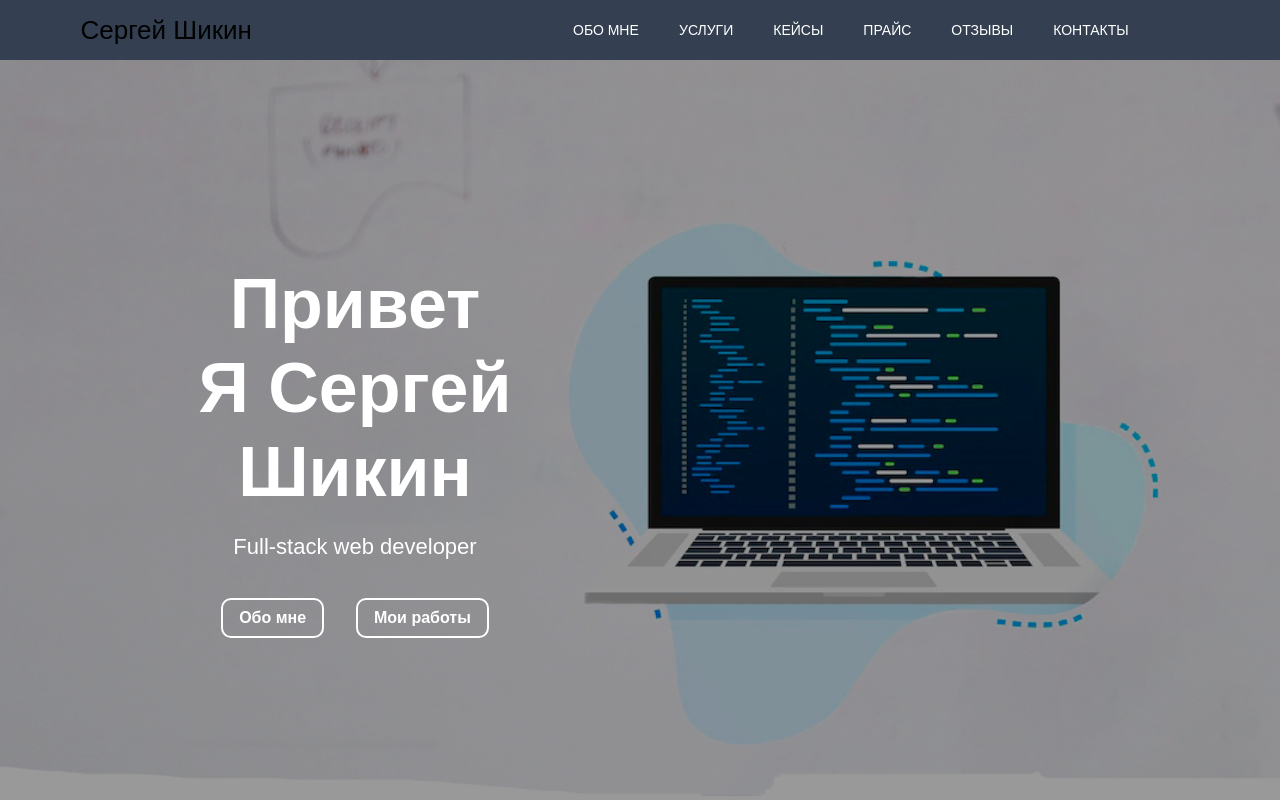
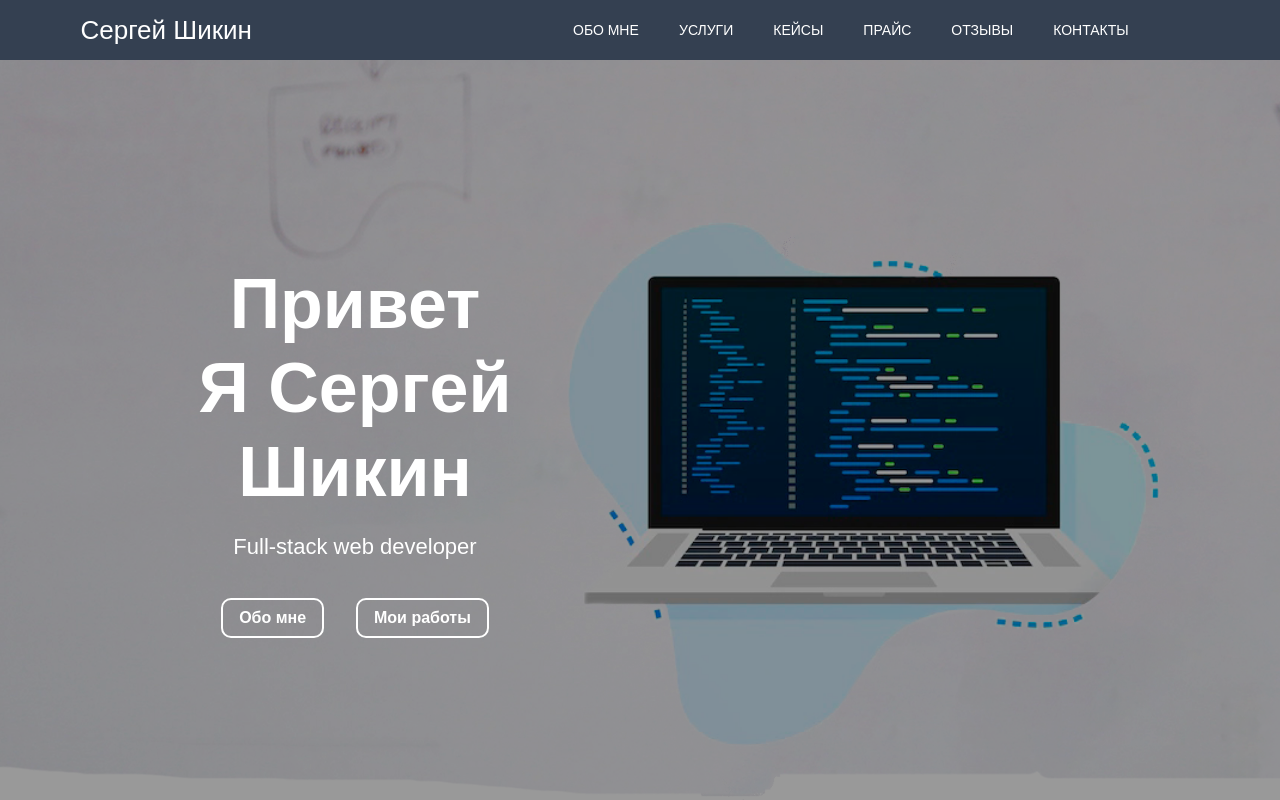
Before and after one commit to Programmist21rus/Programmist21rus.github.io, a plain HTML site: page src/index.html in a window 1280 px wide. Shown: the top 800 px of the page. Drawn offline with Linux system fonts and the light colour scheme.

Commit message:
Появился вопросик

```diff
--- a/src/css/style.css
+++ b/src/css/style.css
@@ -110,6 +110,10 @@ h2 {
     animation: comming 2s ease;
 }
 
+.header-logo a {
+    color: white;
+}
+
 .header-logo a:visited {
     color: white;
 }
@@ -186,7 +190,7 @@ h2 {
 .main {
     width: 100%;
     height: 100%;
-    background: url(../img/Моник.png) 90% 100%/auto 85% no-repeat, url(../img/фон.jpg) center/cover no-repeat;;
+    background: url(../img/моник.png) 90% 100%/auto 85% no-repeat, url(../img/фон.jpg) center/cover no-repeat;;
 }
 
 .main-title {
```
